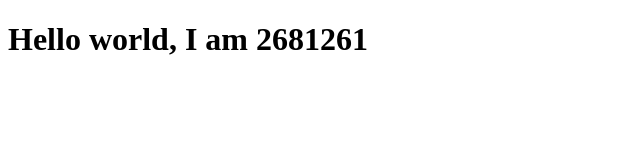
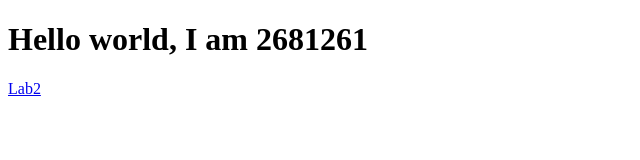
Before and after one commit to BMA20/Software-Design, a plain HTML site: page index.html in a window 1280 px wide. Shown: the full height of the page, 0-640 px from the left. Drawn offline with Linux system fonts and the light colour scheme.

Commit message:
Create index.html

```diff
--- a/index.html
+++ b/index.html
@@ -3,6 +3,7 @@
 <head>
   <h1> Hello world, I am 2681261 </h1>
   <a href="2681261-lab2.html">
+    Lab2
   </a>
 </head>
 </html>
```
